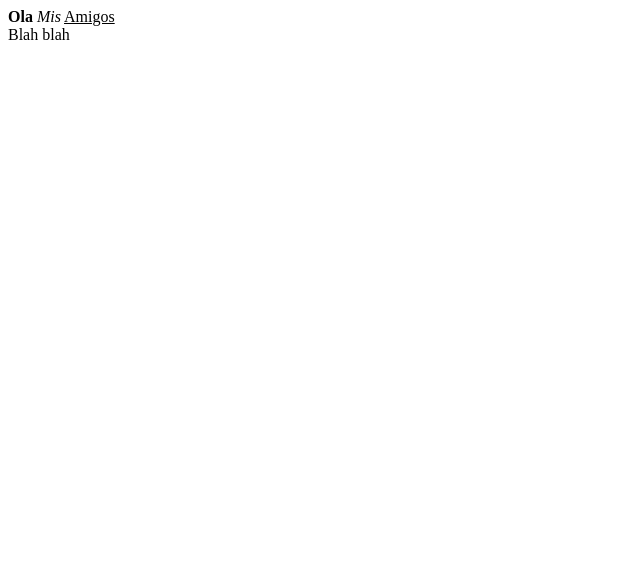
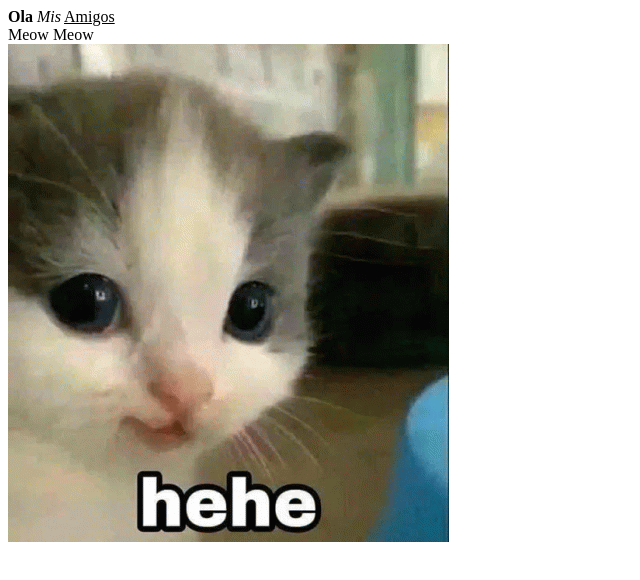
Before and after one commit to ArianSavin/ACM_KSS, a plain HTML site: page html/first.html in a window 1280 px wide. Shown: the whole page, without its empty margins (0-640 px from the left). Drawn offline with Linux system fonts and the light colour scheme.

Commit message:
Minor fix

```diff
--- a/html/first.html
+++ b/html/first.html
@@ -9,8 +9,8 @@
     <i>Mis</i>
     <u>Amigos</u>
     <div>
-        Blah blah
+        Meow Meow
     </div>
-    <img src="assets\hehe-cat-cute-hehe.gif" alt=""/>
+    <img src="/images/hehe-cat-cute-hehe.gif" alt="img"/>
 </body>
 </html>
```
